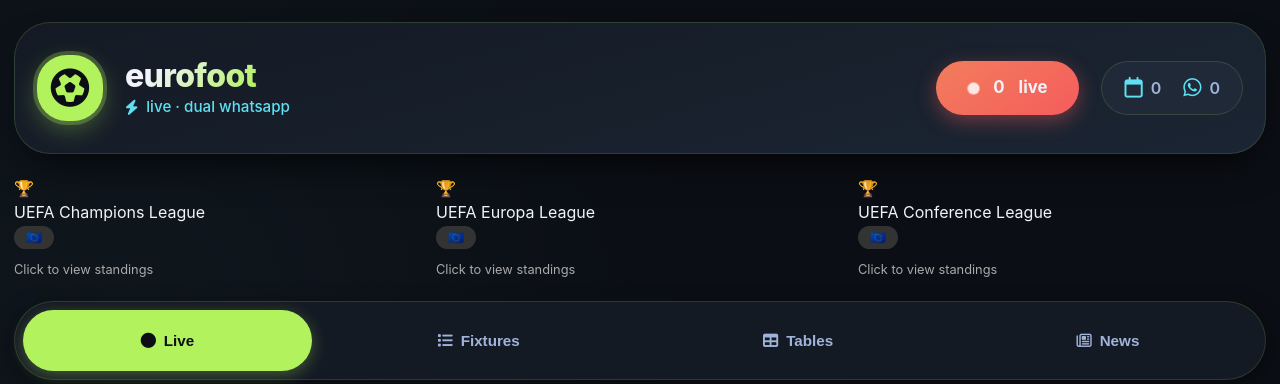
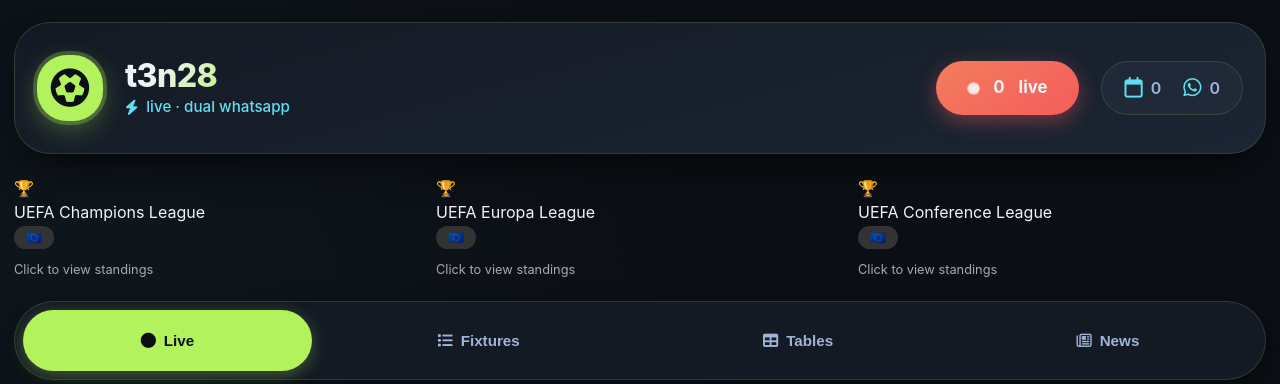
Before and after one commit to roychid/EURO-LIVE, a Flask app: page / in a window 1280 px wide. Shown: the top 384 px of the page. Run offline with Flask 3, Linux system fonts and the light colour scheme; data that the repository does not hold is empty.

Commit message:
Update index.html

```diff
--- a/templates/index.html
+++ b/templates/index.html
@@ -3,7 +3,7 @@
 <head>
     <meta charset="UTF-8">
     <meta name="viewport" content="width=device-width, initial-scale=1.0, maximum-scale=5.0, user-scalable=yes">
-    <title>EUROFOOT · live scores & dual WhatsApp</title>
+    <title>t3n28 · live scores & dual WhatsApp</title>
     <link rel="stylesheet" href="https://cdnjs.cloudflare.com/ajax/libs/font-awesome/6.4.0/css/all.min.css">
     <style>
         * {
@@ -1088,7 +1088,7 @@
             <div class="brand">
                 <div class="brand-icon"><i class="fas fa-futbol"></i></div>
                 <div class="brand-name">
-                    <h1>eurofoot</h1>
+                    <h1>t3n28</h1>
                     <span><i class="fas fa-bolt"></i> live · dual whatsapp</span>
                 </div>
             </div>
```
